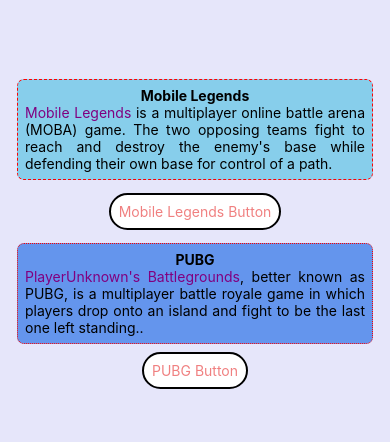
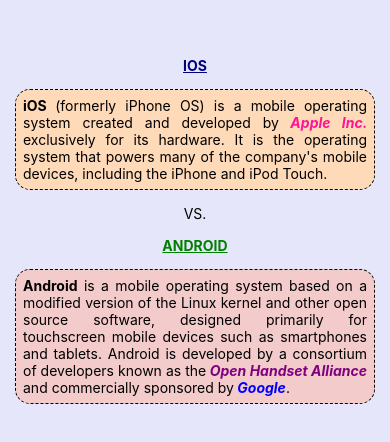
Before and after one commit to zhafranzainal/basic_ReactNative, a React Native app in the folder Project1_M1_M5/: screen / in a window 390 px wide. Shown: the part 184-626 px from the top of the page. Built offline with nearby package versions, Linux system fonts and the light colour scheme.

Commit message:
Add another screen

```diff
--- a/Project1_M1_M5/src/screens/SecondScreen.js
+++ b/Project1_M1_M5/src/screens/SecondScreen.js
@@ -74,4 +74,53 @@ const SecondScreen = () => {
 
 };
 
-export default SecondScreen;
+const ChallengeScreen = () => {
+
+    return (
+        <View style={{ flex: 1, backgroundColor: 'lavender', justifyContent: 'center', alignItems: 'center' }}>
+
+            <View>
+                <Text style={{ color: 'navy', fontWeight: 'bold', textDecorationLine: 'underline', textTransform: 'uppercase' }}>
+                    iOS
+                </Text>
+            </View>
+
+            <View style={{ backgroundColor: 'peachpuff', margin: 15, padding: 7, borderWidth: 1, borderStyle: 'dashed', borderRadius: 15 }}>
+                <Text style={{ textAlign: 'justify', color: 'black' }}>
+                    <Text style={{ fontWeight: 'bold' }}>iOS </Text>
+                    (formerly iPhone OS) is a mobile operating system created and developed by
+                    <Text style={{ fontWeight: 'bold', fontStyle: 'italic', color: 'deeppink' }}> Apple Inc. </Text>
+                    exclusively for its hardware. It is the operating system that powers many
+                    of the company's mobile devices, including the iPhone and iPod Touch.
+                </Text>
+            </View>
+
+            <View style={{ marginBottom: 15 }}>
+                <Text style={{ color: 'black' }}>
+                    VS.
+                </Text>
+            </View>
+
+            <View>
+                <Text style={{ color: 'green', fontWeight: 'bold', textDecorationLine: 'underline', textTransform: 'uppercase' }}>
+                    Android
+                </Text>
+            </View>
+
+            <View style={{ backgroundColor: '#f3cbcb', margin: 15, padding: 7, borderWidth: 1, borderStyle: 'dashed', borderRadius: 15 }}>
+                <Text style={{ textAlign: 'justify', color: 'black' }}>
+                    <Text style={{ fontWeight: 'bold' }}>Android</Text> is a mobile operating system based on a modified version
+                    of the Linux kernel and other open source software, designed primarily for touchscreen mobile devices such as
+                    smartphones and tablets. Android is developed by a consortium of developers known as the
+                    <Text style={{ fontWeight: 'bold', fontStyle: 'italic', color: 'purple' }}> Open Handset Alliance </Text>
+                    and commercially sponsored by
+                    <Text style={{ fontWeight: 'bold', fontStyle: 'italic', color: 'blue' }}> Google</Text>.
+                </Text>
+            </View>
+
+        </View>
+    )
+
+};
+
+export default ChallengeScreen;
```
